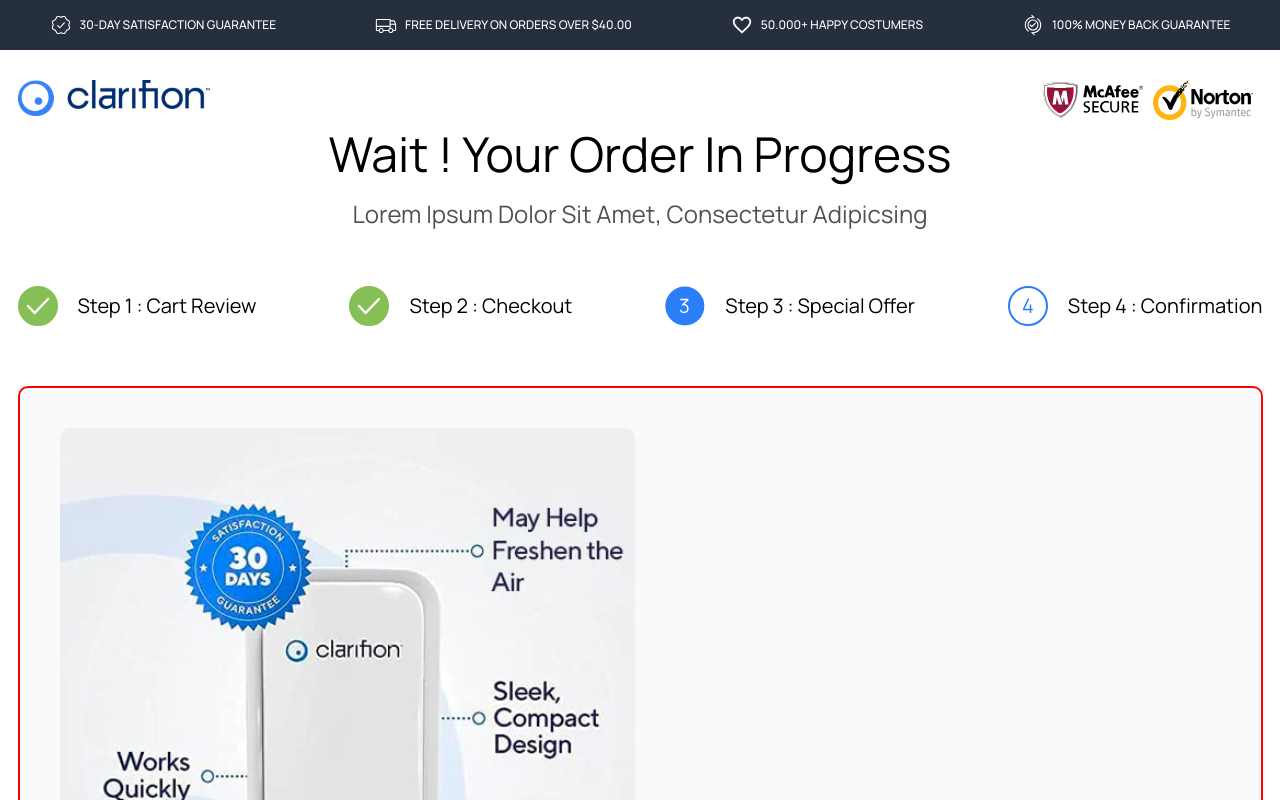
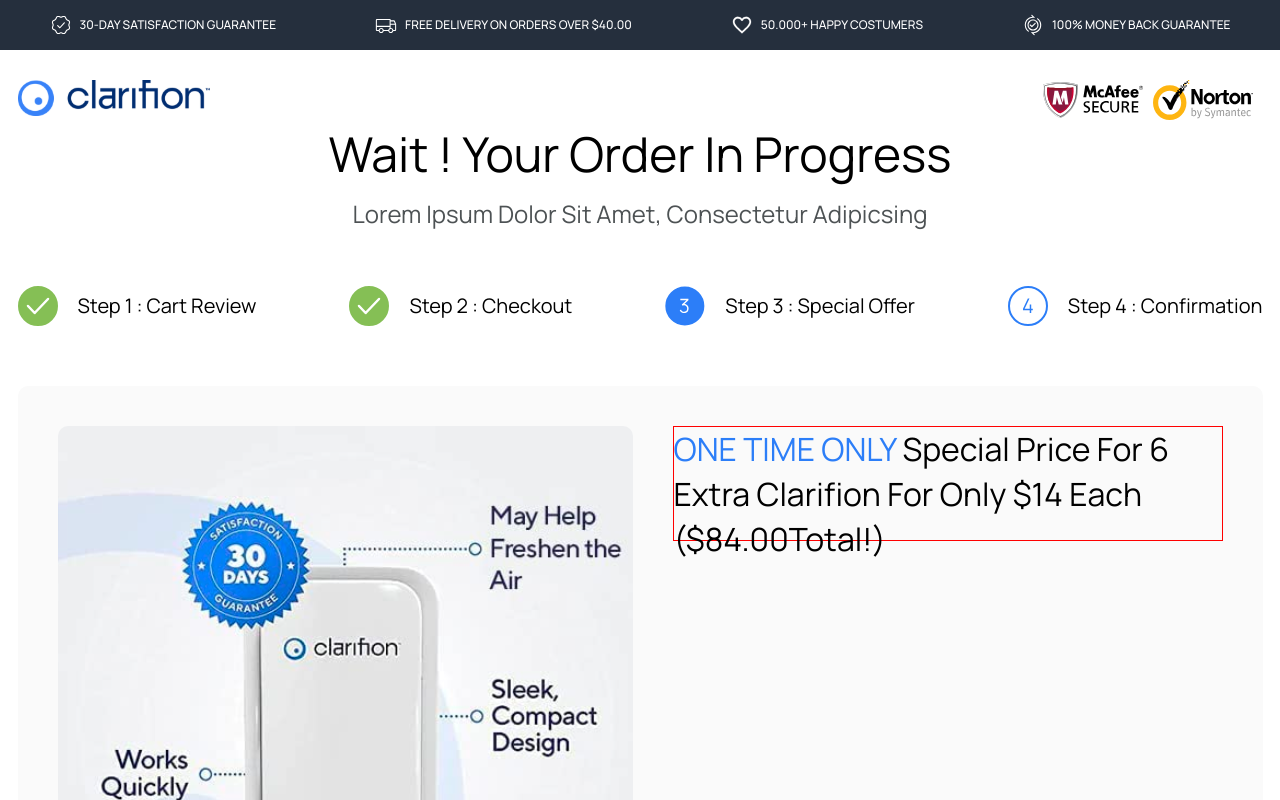
Before and after one commit to leonardojcpg/EJamAssignment, a React (Create React App) app: page / in a window 1280 px wide. Shown: the top 800 px of the page. Built offline with nearby package versions, Linux system fonts and the light colour scheme.

Commit message:
fix: Fixing css

```diff
--- a/src/App.js
+++ b/src/App.js
@@ -3,7 +3,7 @@
 import { SecondaryHeader } from "./Components/SecondaryHeader/index.jsx";
 import { PageTitle } from "./Components/PageTitle/index.jsx";
 import { PurchaseConfirmationSteps } from "./Components/PurchaseConfirmationSteps/index.jsx";
-import { LeftSideAnnouncement } from "./Components/Announcement/LeftSideAnnouncement/index.jsx";
+import { Announcement } from "./Components/Announcement/announcement.jsx";
 
 function App() {
   return (
@@ -25,7 +25,8 @@
         step3="Step 3 : Special Offer"
         step4="Step 4 : Confirmation"
         />
-        <LeftSideAnnouncement />
+      <Announcement />
+
     </>
   );
 }
--- a/src/Components/Announcement/LeftSideAnnouncement/index.jsx
+++ b/src/Components/Announcement/LeftSideAnnouncement/index.jsx
@@ -1,15 +1,14 @@
-import "./styles.css";
 import { ImgAnnouncement } from "../../ImgAnnouncement/index.jsx";
 import { UserComment } from "../../UserComment/index.jsx";
 
 export const LeftSideAnnouncement = () => {
   return (
-    <div className="annoucement-container">
+    <>
       <ImgAnnouncement />
       <UserComment
         profileName="Ken T."
         verifiedStatusProfile="Verified Customer"
         comentText="“As soon as the Clarifions arrived I put one in my bedroom. This was late in the afternoon. When I went to the bedroom in the evening it smelled clean. When I went to bed I felt I could breathe better. Wonderful.”"/>
-    </div>
+    </>
   );
 };
--- a/src/Components/Announcement/LeftSideAnnouncement/styles.css
+++ /dev/null
@@ -1,8 +0,0 @@
-.annoucement-container {
-    width: 77.8125rem;
-    height: 54.9375rem;
-    border-radius: .625rem;
-    background: #FAFAFA;
-    margin: 2.5rem auto;
-    border: .125rem solid red;
-}
--- /dev/null
+++ b/src/Components/Announcement/RightSideAnnouncement/index.jsx
@@ -0,0 +1,25 @@
+import "./styles.css";
+
+export const RightSideAnnouncement = () => {
+  return (
+    <div className="rightAnnouncement-container">
+      <div className="titleAnnouncement">
+        <span id="blueText">
+          ONE TIME ONLY
+          <span> Special Price for 6 extra clarifion for only $14 Each ($84.00Total!)
+          </span>
+        </span>
+      </div>
+      <div className="priceAnnouncement">
+        <div className="img-priceAnnouncement"></div>
+        <div className="rating-priceAnnoucement"></div>
+      </div>
+      <div className="description-priceAnnouncement"></div>
+      <div className="descount"></div>
+      <div className="button-priceAnnouncement"></div>
+      <div className="purchaseInfo"></div>
+      <div className="dontWantMessage"></div>
+      <div className="warrantyMessage"></div>
+    </div>
+  );
+};
--- /dev/null
+++ b/src/Components/Announcement/RightSideAnnouncement/styles.css
@@ -0,0 +1,33 @@
+.rightAnnouncement-container {
+    border: 1px solid red;
+    display: flex;
+    flex-direction: column;
+    width: 550px;
+    margin-left: 655px;
+    margin-top: -865px;
+
+}
+.titleAnnouncement {
+    width: 550px;
+    height: 113px;
+}
+
+#blueText{
+    color: #2C7EF8;
+    font-family: 'Manrope';
+    font-size: 32px;
+    font-style: normal;
+    font-weight: 400;
+    line-height: 140%; /* 44.8px */
+    text-transform: capitalize;
+}
+
+.titleAnnouncement span{
+    color: #000;
+    font-family: 'Manrope';
+    font-size: 32px;
+    font-style: normal;
+    font-weight: 400;
+    line-height: 140%;
+    text-transform: capitalize;
+}
--- /dev/null
+++ b/src/Components/Announcement/announcement.jsx
@@ -0,0 +1,12 @@
+import "./styles.css"
+import { LeftSideAnnouncement } from "./LeftSideAnnouncement";
+import { RightSideAnnouncement } from "./RightSideAnnouncement";
+
+export const Announcement = () => {
+    return (
+      <div className="announcements-container">
+        <LeftSideAnnouncement />
+        <RightSideAnnouncement />
+      </div>
+    );
+  };
--- /dev/null
+++ b/src/Components/Announcement/styles.css
@@ -0,0 +1,9 @@
+.announcements-container {
+    display: flex;
+    flex-direction: column;
+    width: 1245px;
+    height: 879px;
+    border-radius: 10px;
+    background: #FAFAFA;
+    margin: 40px auto;
+  }
--- a/src/Components/ImgAnnouncement/styles.css
+++ b/src/Components/ImgAnnouncement/styles.css
@@ -1,9 +1,11 @@
 .leftImgContent {
-    padding: 2.5rem 2.5rem;
+    padding: 40px 40px;
+    width: 615px;
+    height: 591px;
 }
 
 .leftImgContent img {
-    width: 35.9375rem;
-    height: 36.9375rem;
+    width: 575px;
+    height: 591px;
     flex-shrink: 0;
 }
--- a/src/Components/UserComment/index.jsx
+++ b/src/Components/UserComment/index.jsx
@@ -9,7 +9,7 @@
   comentText,
 }) => {
   return (
-    <>
+    <div className="leftComent-container">
       <div className="leftComent">
         <div className="titleComent">
           <div className="profileImg">
@@ -30,6 +30,6 @@
           <span>{comentText}</span>
         </div>
       </div>
-    </>
+    </div>
   );
 };
--- a/src/Components/UserComment/styles.css
+++ b/src/Components/UserComment/styles.css
@@ -1,11 +1,18 @@
+.leftComent-container{
+    display: flex;
+    width: 615px;
+    height: 186px;
+    margin: 64px 0;
+}
 
-.leftComent{
-    margin: -1.25rem 2.5rem;
+
+.leftComent {
     border-radius: .625rem;
     background-color: #fff;
     width: 35.9375rem;
     height: 11.625rem;
-}
+    margin: 0 2.3125rem;
+  }
 
 
 .profileImg img{
```
